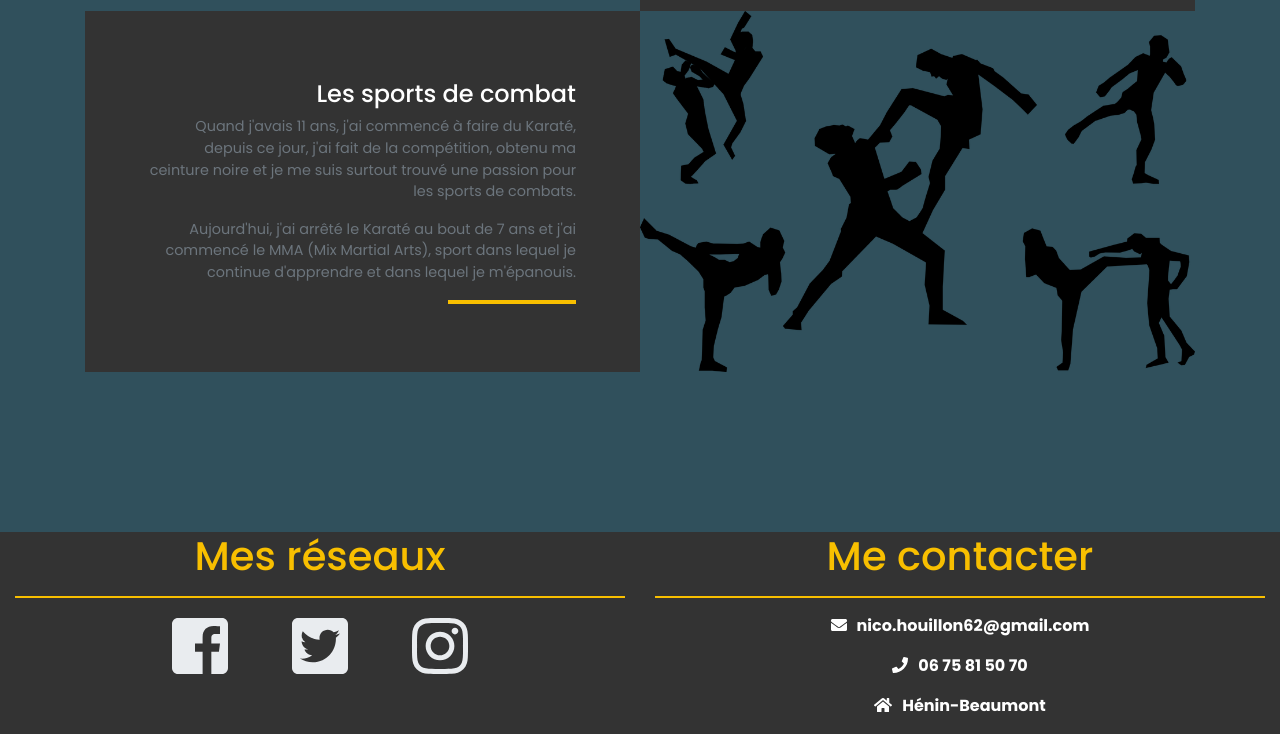
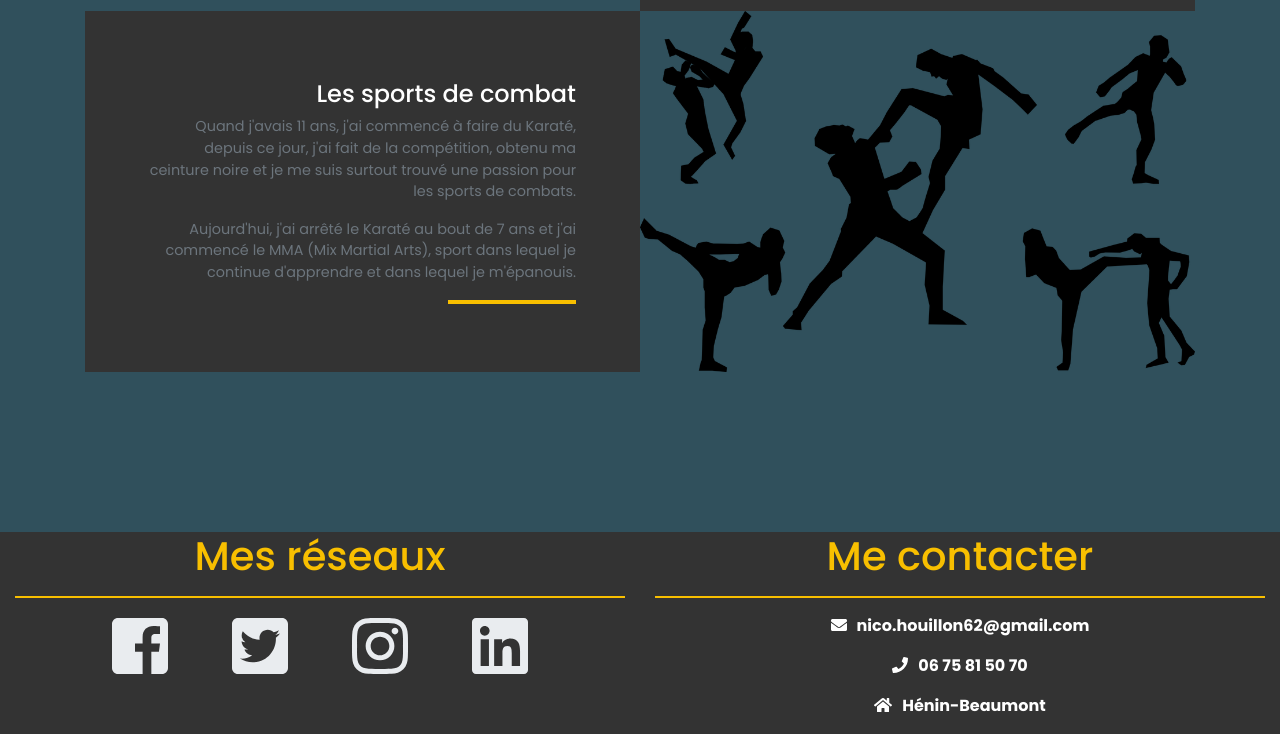
Before and after one commit to NicolasHln/NicolasHln.github.io, a plain HTML site: page index.html in a window 1280 px wide. Shown: the part 4443-5177 px from the top of the page. Drawn offline with nearby package versions, Linux system fonts and the light colour scheme; a web font is replaced by a local one.

Commit message:
linkedin

```diff
--- a/index.html
+++ b/index.html
@@ -312,6 +312,7 @@
             <a class="lien" href="https://www.facebook.com/nicolas.hln"><i class="fab fa-facebook-square fa-4x"></i></a>
             <a class="lien" href="https://twitter.com/nicolasLeFada__"><i class="fab fa-twitter-square fa-4x"></i></a>
             <a class="lien" href="https://www.instagram.com/nicolas_hln/"><i class="fab fa-instagram fa-4x"></i></a>
+            <a class="lien" href="https://www.linkedin.com/in/nicolas-houillon-6b427a193/"><i class="fab fa-linkedin fa-4x"></i></a>
         </div>
         <div class="col-sm-6">
             <h1>Me contacter</h1>
```
